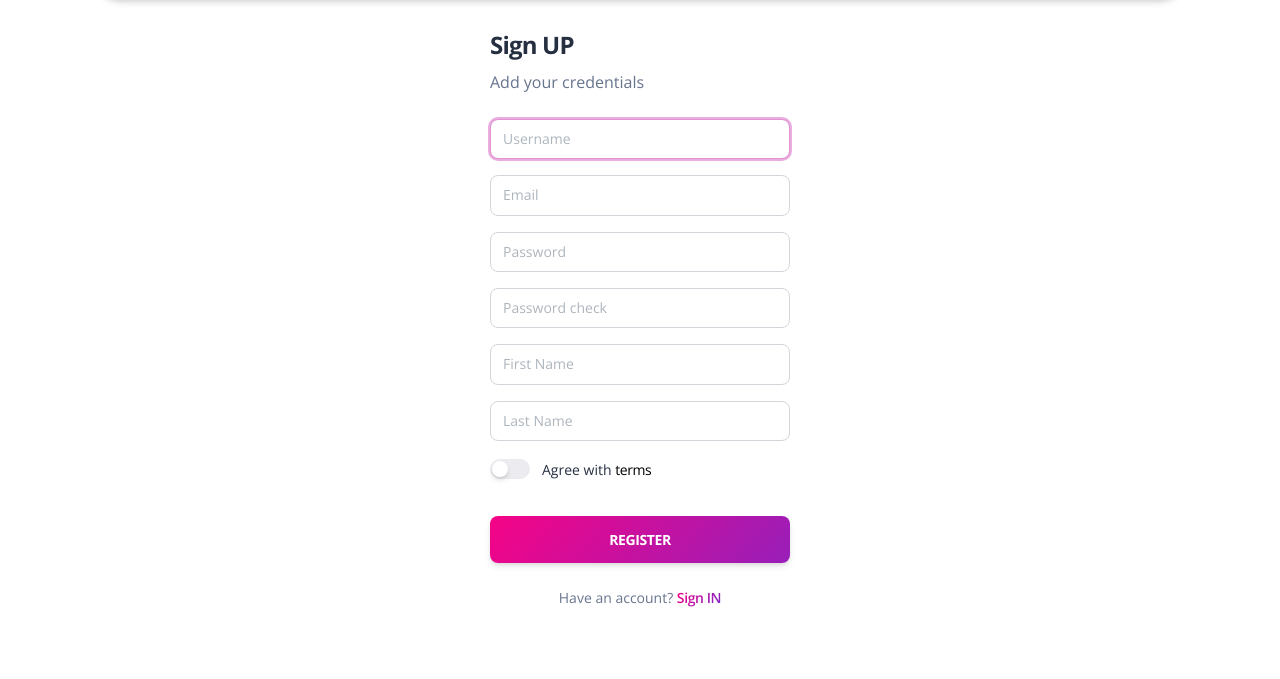
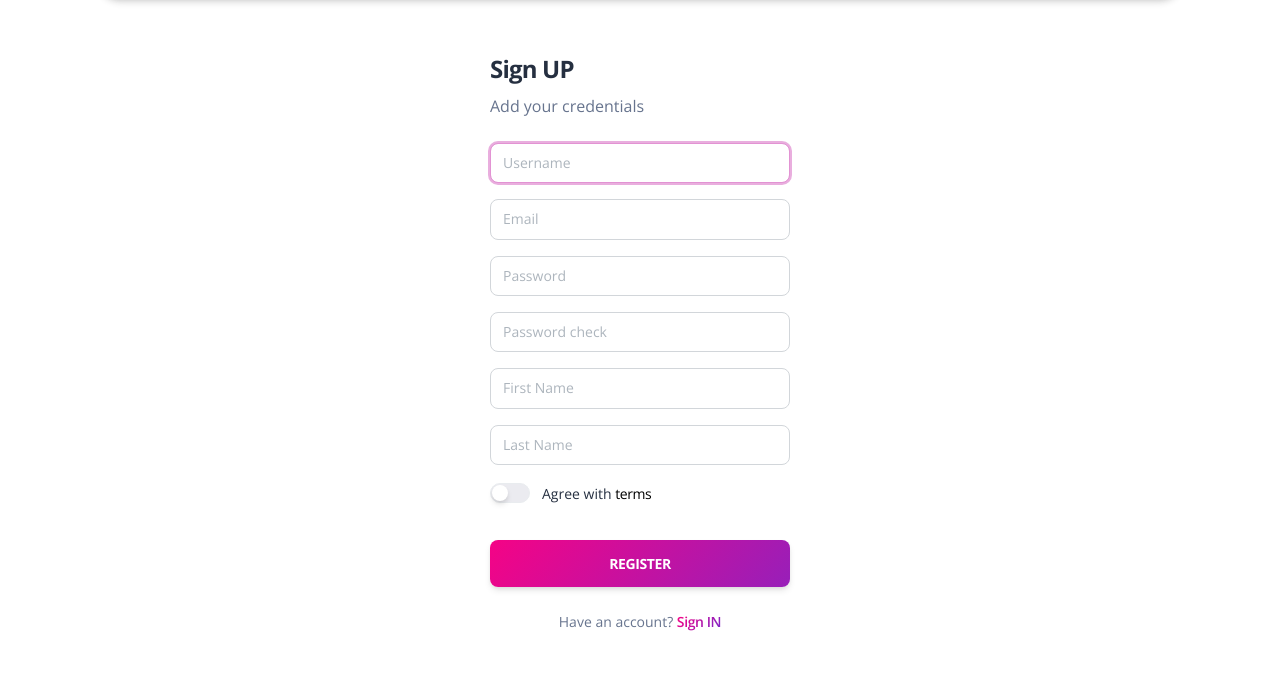
Before and after one commit to B0hdanR/minishop_manager, a Django app: page /accounts/register/ in a window 1280 px wide. Shown: the part 70-749 px from the top of the page. Run offline with Django 5.2, Linux system fonts and the light colour scheme; some libraries are stand-ins or nearby versions.

Commit message:
added indentation to the registration form

```diff
--- a/templates/accounts/register.html
+++ b/templates/accounts/register.html
@@ -16,7 +16,7 @@
       <div class="container">
         <div class="row justify-content-center">
           <div class="col-xl-4 col-lg-5 col-md-7 d-flex flex-column mx-lg-0 mx-auto">
-            <div class="card card-plain">
+            <div class="card card-plain mt-5">
               <div class="card-header pb-0 text-left">
                 <h4 class="font-weight-bolder">Sign UP</h4>
                 <p class="mb-0">
```
